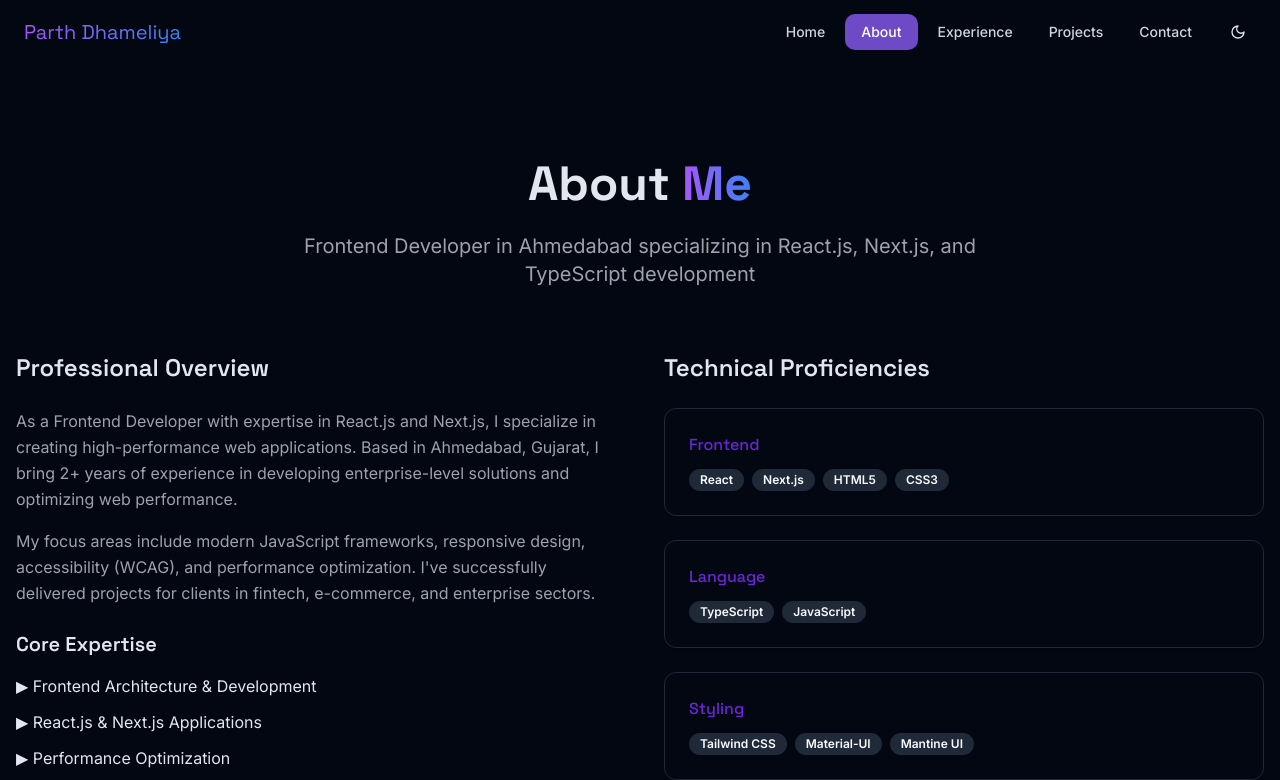
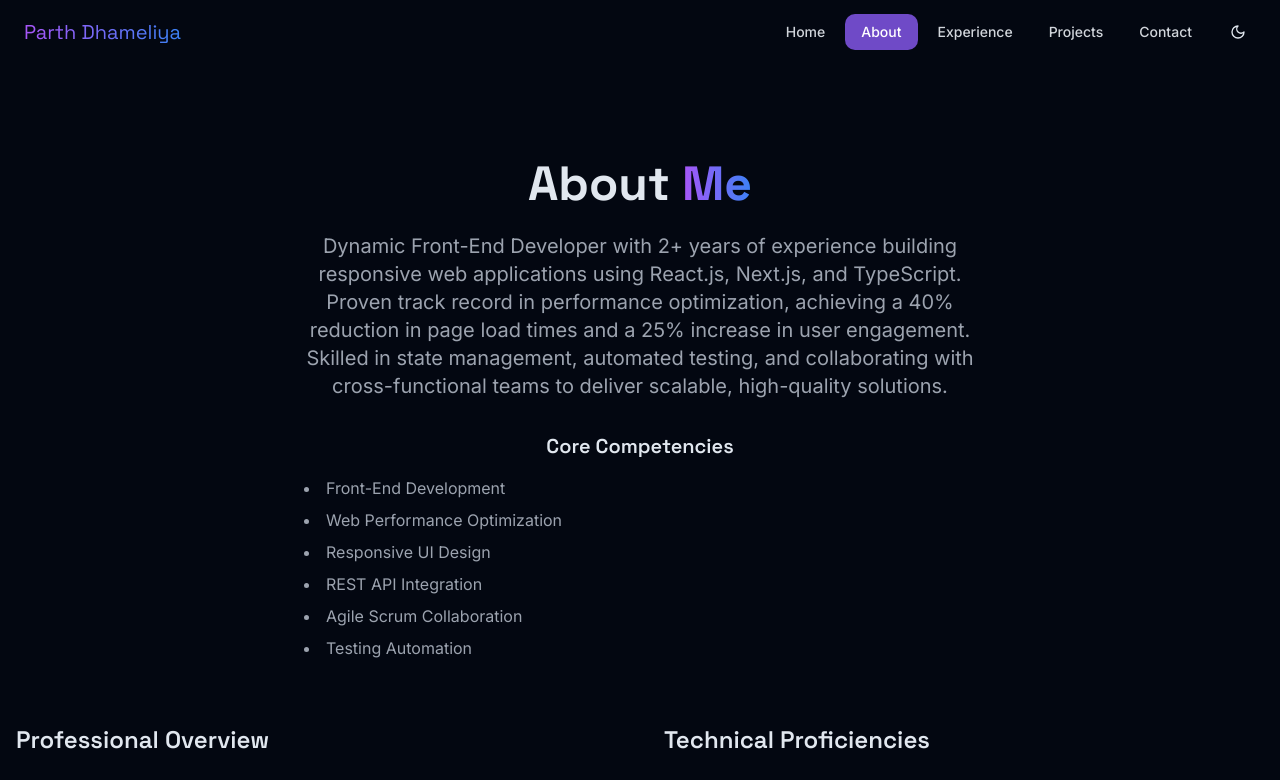
Before and after one commit to parth2504/portfolio, a Next.js app: page /about in a window 1280 px wide. Shown: the top 780 px of the page. Built offline with nearby package versions, Linux system fonts and the light colour scheme.

Commit message:
Refactor HomeClient and AboutClient components for improved readability and performance; update footer links and constants for accuracy; enhance project descriptions and achievements for better clarity.

```diff
--- a/app/HomeClient.tsx
+++ b/app/HomeClient.tsx
@@ -1,14 +1,12 @@
-"use client"
-
-import React from "react"
-import { motion } from "framer-motion"
-import { ArrowRight, Github, Linkedin, Mail } from "lucide-react"
-
-import { SITE_CONFIG } from "@/lib/constants"
-import { Button } from "@/components/ui/button"
-import { SectionWrapper } from "@/components/shared/section-wrapper"
-import { AnimatedShinyText } from "@/components/shared/animated-shiny-text"
-import { useNavigation } from "@/hooks/use-navigation"
+"use client";
+import React from "react";
+import { motion } from "framer-motion";
+import { ArrowRight, Github, Linkedin, Mail } from "lucide-react";
+import { SITE_CONFIG } from "@/lib/constants";
+import { Button } from "@/components/ui/button";
+import { SectionWrapper } from "@/components/shared/section-wrapper";
+import { AnimatedShinyText } from "@/components/shared/animated-shiny-text";
+import { useNavigation } from "@/hooks/use-navigation";
 
 const containerVariants = {
   hidden: { opacity: 0 },
@@ -18,7 +16,7 @@ const containerVariants = {
       staggerChildren: 0.2,
     },
   },
-}
+};
 
 const itemVariants = {
   hidden: { opacity: 0, y: 20 },
@@ -30,15 +28,17 @@ const itemVariants = {
       ease: [0.21, 1.11, 0.81, 0.99],
     },
   },
-}
+};
 
 export default function HomeClient() {
-  const { navigate } = useNavigation()
-
-  const handleClick = React.useCallback((e: React.MouseEvent<HTMLAnchorElement>, href: string) => {
-    e.preventDefault()
-    navigate(href)
-  }, [navigate])
+  const { navigate } = useNavigation();
+  const handleClick = React.useCallback(
+    (e: React.MouseEvent<HTMLAnchorElement>, href: string) => {
+      e.preventDefault();
+      navigate(href);
+    },
+    [navigate]
+  );
 
   return (
     <main className="min-h-screen">
@@ -52,32 +52,37 @@ export default function HomeClient() {
           >
             <motion.div variants={itemVariants} className="mb-8">
               <AnimatedShinyText className="text-sm font-medium text-muted-foreground border border-border/40 rounded-full px-4 py-2 bg-muted/50">
-                <span role="text" aria-label="Welcome message">✨ Welcome to my digital space</span>
+                <span role="text" aria-label="Welcome message">
+                  ✨ Crafting Exceptional Digital Experiences with React and Next.js
+                </span>
               </AnimatedShinyText>
             </motion.div>
-
             <motion.h1
               variants={itemVariants}
               className="text-4xl md:text-5xl lg:text-6xl font-heading font-bold mb-6"
             >
-              <span className="gradient-text">Parth Dhameliya - Frontend & React Developer</span>
+              <span className="gradient-text">
+                Parth Dhameliya - Frontend Developer
+              </span>
             </motion.h1>
-
             <motion.div variants={itemVariants} className="mb-8">
               <h2 className="text-2xl md:text-3xl font-heading font-medium text-muted-foreground mb-4">
               Innovative Frontend Developer & Next.js Expert in Ahmedabad, Gujarat
               </h2>
               <div className="space-y-4">
                 <p className="text-lg md:text-xl text-muted-foreground max-w-2xl mx-auto leading-relaxed">
-                  Specialized in building modern web applications using React.js, Next.js, and TypeScript.
-                  Creating responsive, accessible, and high-performance digital experiences.
+                  Specialized in performance optimization, state management with Zustand and Redux, and automated testing with Cypress. Achieved a 40% reduction in page load times and a 25% increase in user engagement.
                 </p>
-                <p className="text-lg text-muted-foreground max-w-2xl mx-auto">
-                  <strong>Technologies:</strong> React, Next.js, TypeScript, Tailwind CSS, Redux, Node.js
-                </p>
+                <div className="flex flex-wrap justify-center gap-2">
+                  <span className="bg-blue-100 text-blue-800 text-xs font-medium px-2.5 py-0.5 rounded">React</span>
+                  <span className="bg-blue-100 text-blue-800 text-xs font-medium px-2.5 py-0.5 rounded">Next.js</span>
+                  <span className="bg-blue-100 text-blue-800 text-xs font-medium px-2.5 py-0.5 rounded">TypeScript</span>
+                  <span className="bg-blue-100 text-blue-800 text-xs font-medium px-2.5 py-0.5 rounded">Tailwind CSS</span>
+                  <span className="bg-blue-100 text-blue-800 text-xs font-medium px-2.5 py-0.5 rounded">Redux</span>
+                  <span className="bg-blue-100 text-blue-800 text-xs font-medium px-2.5 py-0.5 rounded">Node.js</span>
+                </div>
               </div>
             </motion.div>
-
             <motion.div
               variants={itemVariants}
               className="flex flex-col sm:flex-row gap-4 justify-center items-center mb-12"
@@ -90,7 +95,10 @@ export default function HomeClient() {
                   aria-label="View my portfolio projects"
                 >
                   View My Work
-                  <ArrowRight className="ml-2 h-4 w-4 group-hover:translate-x-1 transition-transform" aria-hidden="true" />
+                  <ArrowRight
+                    className="ml-2 h-4 w-4 group-hover:translate-x-1 transition-transform"
+                    aria-hidden="true"
+                  />
                 </a>
               </Button>
               <Button size="lg" variant="outline" asChild>
@@ -103,14 +111,18 @@ export default function HomeClient() {
                 </a>
               </Button>
             </motion.div>
-
             <motion.div
               variants={itemVariants}
               className="flex justify-center space-x-4"
               role="navigation"
               aria-label="Social links"
             >
-              <Button variant="ghost" size="icon" className="rounded-full" asChild>
+              <Button
+                variant="ghost"
+                size="icon"
+                className="rounded-full"
+                asChild
+              >
                 <a
                   href={SITE_CONFIG.links.github}
                   target="_blank"
@@ -120,7 +132,12 @@ export default function HomeClient() {
                   <Github className="h-5 w-5" />
                 </a>
               </Button>
-              <Button variant="ghost" size="icon" className="rounded-full" asChild>
+              <Button
+                variant="ghost"
+                size="icon"
+                className="rounded-full"
+                asChild
+              >
                 <a
                   href={SITE_CONFIG.links.linkedin}
                   target="_blank"
@@ -130,7 +147,12 @@ export default function HomeClient() {
                   <Linkedin className="h-5 w-5" />
                 </a>
               </Button>
-              <Button variant="ghost" size="icon" className="rounded-full" asChild>
+              <Button
+                variant="ghost"
+                size="icon"
+                className="rounded-full"
+                asChild
+              >
                 <a
                   href={`mailto:${SITE_CONFIG.links.email}`}
                   aria-label="Send Email"
@@ -139,22 +161,23 @@ export default function HomeClient() {
                 </a>
               </Button>
             </motion.div>
-
             <motion.section
               variants={itemVariants}
               className="mt-16 text-left bg-muted/30 rounded-lg p-6"
               aria-label="Key achievements"
             >
-              <h3 className="text-xl font-semibold mb-4">Recent Achievements</h3>
+              <h3 className="text-xl font-semibold mb-4">
+                Recent Achievements
+              </h3>
               <ul className="space-y-3">
-                <li>🚀 Reduced load times by 100% through performance optimization</li>
-                <li>💼 Developed enterprise solutions for Dubai Pulse project</li>
-                <li>📈 Built high-frequency trading platform features</li>
+                <li>🚀 Reduced load times by 40% through performance optimization</li>
+                <li>💼 Developed enterprise solutions for Dubai Pulse project, enhancing platform functionality by 30%</li>
+                <li>📈 Built high-frequency trading platform features, boosting user retention by 25%</li>
               </ul>
             </motion.section>
           </motion.div>
         </div>
       </SectionWrapper>
     </main>
-  )
+  );
 }
--- a/app/about/AboutClient.tsx
+++ b/app/about/AboutClient.tsx
@@ -54,8 +54,19 @@ export default function AboutClient() {
             </h1>
             <div className="text-xl text-muted-foreground max-w-2xl mx-auto">
               <p itemProp="description">
-                Frontend Developer in Ahmedabad specializing in React.js, Next.js, and TypeScript development
+                Dynamic Front-End Developer with 2+ years of experience building responsive web applications using React.js, Next.js, and TypeScript. Proven track record in performance optimization, achieving a 40% reduction in page load times and a 25% increase in user engagement. Skilled in state management, automated testing, and collaborating with cross-functional teams to deliver scalable, high-quality solutions.
               </p>
+            </div>
+            <div className="mt-8 max-w-2xl mx-auto">
+              <h2 className="text-xl font-semibold mb-4">Core Competencies</h2>
+              <ul className="list-disc list-inside text-left text-muted-foreground space-y-2">
+                <li>Front-End Development</li>
+                <li>Web Performance Optimization</li>
+                <li>Responsive UI Design</li>
+                <li>REST API Integration</li>
+                <li>Agile Scrum Collaboration</li>
+                <li>Testing Automation</li>
+              </ul>
             </div>
           </motion.div>
 
--- a/lib/constants.ts
+++ b/lib/constants.ts
@@ -5,9 +5,9 @@ export const SITE_CONFIG = {
   url: 'https://parthdhameliya.vercel.app',
   ogImage: '/og-image.jpg',
   links: {
-    github: 'https://github.com/parthdhameliya',
-    linkedin: 'https://linkedin.com/in/parthdhameliya',
-    email: '2504parth@gmail.com',
+    github: 'https://github.com/parth2504?tab=repositories',
+    linkedin: 'https://www.linkedin.com/in/parth-dhameliya-645645208',
+    email: '2504parth@  .com',
   },
 };
 
@@ -41,28 +41,34 @@ export const SKILLS = [
 export const PROJECTS = [
   {
     id: 1,
-    title: 'Liferay Dubai Pulse Client Extension',
-    description: 'Developed a React-based client extension for Dubai Pulse project with advanced analytics and real-time data visualization.',
+    title: 'Dubai Pulse Client Extension',
+    description: `Engineered a React.js client extension for the Dubai Pulse platform using Liferay DXP, enhancing user interaction and data display for 500+ daily users. Implemented custom features, including 10 interactive public service modules and dynamic data visualizations, integrated with RESTful APIs, reducing user task time by 35%.`,
     image: 'https://images.pexels.com/photos/3183150/pexels-photo-3183150.jpeg?auto=compress&cs=tinysrgb&w=800',
-    tech: ['React', 'TypeScript', 'Liferay', 'Chart.js'],
+    tech: ['React.js', 'Liferay DXP', 'REST API', 'Chart.js'],
+    location: 'Ahmedabad, Gujarat',
+    duration: 'June 2024 – March 2025',
     liveUrl: '#',
     githubUrl: '#',
   },
   {
     id: 2,
     title: 'Stock Market Trading Bot',
-    description: 'Engineered advanced features for a stock market trading platform with real-time data processing and automated trading algorithms.',
+    description: `Constructed a stock market trading bot application using React.js, featuring real-time tracking for 50+ stocks and a favorite stocks module for 200+ users. Developed a custom scripting module enabling 15 unique trading strategies, processed 10,000+ API calls daily, enhancing platform interactivity.`,
     image: 'https://images.pexels.com/photos/7567486/pexels-photo-7567486.jpeg?auto=compress&cs=tinysrgb&w=800',
-    tech: ['Next.js', 'TypeScript', 'WebSocket', 'Redux'],
+    tech: ['React.js', 'Real-time Data', 'Redux', 'WebSocket'],
+    location: 'Ahmedabad, Gujarat',
+    duration: 'March 2025 – June 2025',
     liveUrl: '#',
     githubUrl: '#',
   },
   {
     id: 3,
-    title: 'Company Operations Management Portal',
-    description: 'Built a comprehensive operations management system with role-based access control and advanced reporting features.',
+    title: 'Operations Management Portal',
+    description: `Designed and deployed an internal operations management portal using Next.js, managing role-based access for 50 team members and real-time dashboards. Leveraged Mantine and Tailwind CSS for a responsive interface, Tanstack Query for 5-second data refreshes, and Zustand for state management, handling 1GB daily data.`,
     image: 'https://images.pexels.com/photos/3184360/pexels-photo-3184360.jpeg?auto=compress&cs=tinysrgb&w=800',
-    tech: ['React', 'Material-UI', 'Node.js', 'MongoDB'],
+    tech: ['Next.js', 'RBAC', 'Mantine', 'Tailwind CSS', 'Tanstack Query', 'Zustand'],
+    location: 'Ahmedabad, Gujarat',
+    duration: 'January 2024 – June 2024',
     liveUrl: '#',
     githubUrl: '#',
   },
@@ -92,14 +98,16 @@ export const EXPERIENCE = {
   role: 'Frontend Developer',
   duration: 'October 2023 – Present',
   responsibilities: [
-    'Architected responsive web apps using React.js, Next.js, and TypeScript, reducing load times by 40% and improving user engagement',
-    'Developed a React-based client extension for the Dubai Pulse project, enhancing user experience and functionality',
-    'Engineered advanced features for a stock market trading platform, implementing real-time data processing and user-friendly interfaces',
-    'Built a comprehensive company operations management portal, streamlining business processes and improving workflow efficiency',
-    'Collaborated with cross-functional teams to deliver high-quality software solutions on time and within budget',
-    'Optimized application performance through code splitting, lazy loading, and efficient state management',
-    'Implemented responsive design principles ensuring seamless user experience across all devices',
-    'Maintained high code quality standards through code reviews, testing, and documentation',
+    'Developed responsive web applications using React.js, Next.js, and TypeScript, increasing user engagement by 25% for platforms with 500+ daily users.',
+    'Engineered a Liferay-based React extension for Dubai Pulse, enhancing platform functionality by 30% and supporting 1,000+ concurrent users.',
+    'Implemented real-time stock tracking features for a trading platform, boosting user retention by 25% through dynamic data visualization.',
+    'Integrated secure Stripe payment processing into an e-commerce platform, improving transaction safety by 15%.',
+    'Optimized application performance with lazy loading and legacy code refactoring, reducing page load times by 40%.',
+    'Designed reusable UI components using Storybook, streamlining front-end development time by 20%.',
+    'Led RESTful API integration with Axios, enhancing data retrieval speed and reliability by 35%.',
+    'Collaborated with cross-functional teams to deliver high-quality software solutions on time and within budget.',
+    'Implemented responsive design principles ensuring seamless user experience across all devices.',
+    'Maintained high code quality standards through code reviews, testing, and documentation.',
   ],
 };
 
```
Also changed, not shown: components/shared/footer.tsx (+15 -12 lines).
